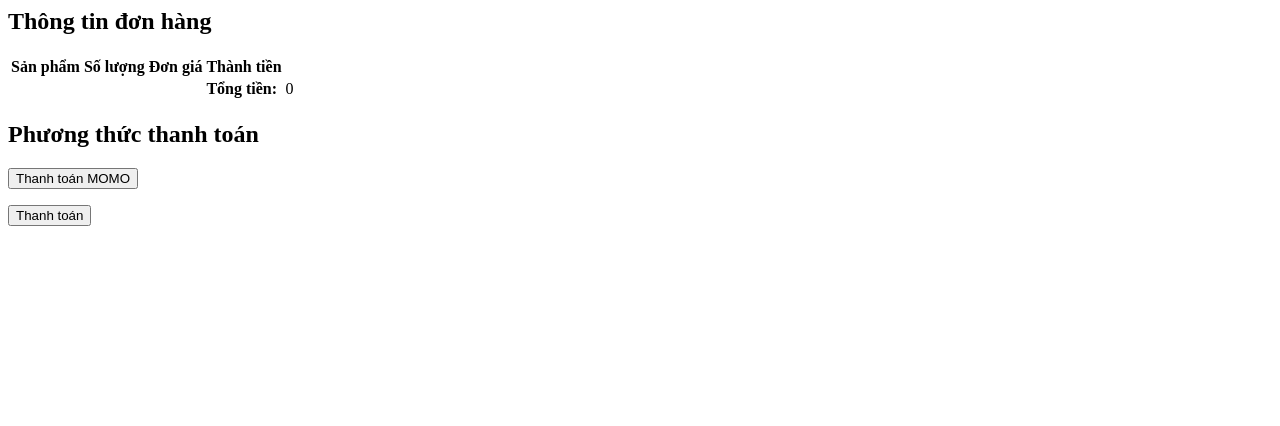
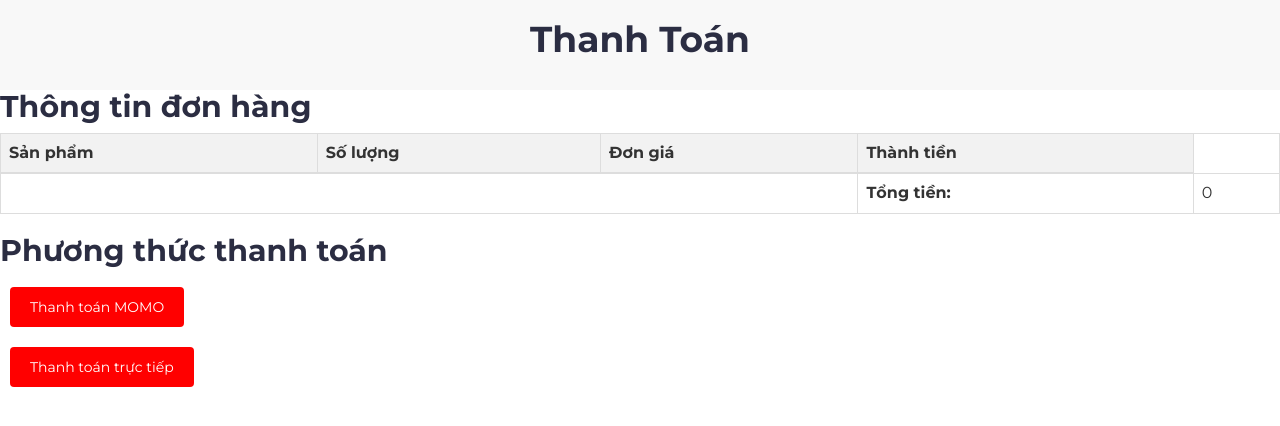
Before and after one commit to phamducmanhh/TH2N4, a PHP site: page /TH2N4-master/frontend/thanh_toan.php in a window 1280 px wide. Shown: the top 426 px of the page. Run offline with PHP 8.4, Linux system fonts and the light colour scheme; data that the repository does not hold is empty; a stand-in replaces the project's code that opens the database connection.

Commit message:
Update thanh_toan.php

```diff
--- a/frontend/thanh_toan.php
+++ b/frontend/thanh_toan.php
@@ -20,7 +20,7 @@ session_start();
         foreach ($cart as $item) {
         $totalPriceAll += $item['qty'] * $item['price'];
         }
-
+        if(isset($_POST['thanh_toan'])){
         date_default_timezone_set("Asia/Ho_Chi_Minh");
         $ngay_tao_HD=date('Y/m/d H:i:s');
         $sql='insert into hoadon (id_khachhang, tong_tien, ngay_tao) value ("'.$infoCus['id'].'", "'.$totalPriceAll.'", "'.$ngay_tao_HD.'")';
@@ -32,8 +32,7 @@ session_start();
             $sldabancu=executeSingleResult('SELECT sl_da_ban FROM sanpham WHERE id='.$key)['sl_da_ban'];
             execute('UPDATE sanpham SET so_luong="'.($sl-$value['qty']).'", sl_da_ban="'.($value['qty']+$sldabancu).'" WHERE id='.$key);
 
-        }
-
+        }}
         // Lưu chi tiết đơn hàng
         // foreach ($cart as $key => $value) {
         // execute('INSERT INTO cthoadon (id_hoadon, id_sanpham, so_luong) VALUE ("'.$id_hoadon.'", "'.$key.'", "'.$value['qty'].'")');
@@ -54,14 +53,132 @@ session_start();
             $tongSPtheoTheLoai=executeSingleResult('SELECT SUM(so_luong) AS sl FROM sanpham WHERE id_the_loai='.$item['id'])['sl'];
             execute('UPDATE theloai SET tong_sp="'.$tongSPtheoTheLoai.'" WHERE id='.$item['id']);
         }
+        // Lấy giỏ hàng từ phiên
+        $cart = $_SESSION['cart'];
+
+        // Tạo một phiên mới
+        // session_regenerate_id();
+
+        // Lưu giỏ hàng vào phiên mới
+        $_SESSION['cart'] = $cart;
         // Xóa giỏ hàng sau khi thanh toán
-        unset($_SESSION['cart']);
+        //unset($_SESSION['cart']);
     }
 
 ?>
 <style>
+/* Style the header */
+.header {
+    background-color: #f8f8f8;
+    padding: 20px;
+}
 
+.title {
+    text-align: center;
+}
+
+h1 {
+    font-size: 24px;
+    font-weight: bold;
+}
+
+/* Style the table */
+table {
+    width: 100%;
+    border-collapse: collapse;
+}
+
+th,
+td {
+    padding: 8px;
+    border: 1px solid #ddd;
+}
+
+thead th {
+    background-color: #f2f2f2;
+    text-align: left;
+}
+
+/* Style the form */
+form {
+    margin-top: 20px;
+}
+
+.form-group {
+    display: flex;
+    justify-content: flex-start;
+    align-items: center;
+}
+
+.form-group>div {
+    margin: 0 10px;
+}
+
+#ttmomo,
+#tt {
+    background-color: red;
+    color: white;
+    padding: 10px 20px;
+    border: none;
+    border-radius: 4px;
+    cursor: pointer;
+}
+
+#ttmomo:hover,
+#tt:hover {
+    background-color: #f44336;
+}
 </style>
+
+<head>
+    <meta charset="UTF-8">
+    <meta http-equiv="X-UA-Compatible" content="IE=edge">
+    <meta name="viewport" content="width=device-width, initial-scale=1.0">
+    <title><?=$title="Thanh Toán"?></title>
+
+    <!-- Google font -->
+    <link href="https://fonts.googleapis.com/css?family=Montserrat:400,500,700" rel="stylesheet">
+
+
+    <!-- Bootstrap -->
+    <link type="text/css" rel="stylesheet" href="../css/bootstrap.min.css" />
+    <link rel="stylesheet" href="https://cdnjs.cloudflare.com/ajax/libs/font-awesome/6.4.2/css/all.min.css"
+        integrity="sha512-z3gLpd7yknf1YoNbCzqRKc4qyor8gaKU1qmn+CShxbuBusANI9QpRohGBreCFkKxLhei6S9CQXFEbbKuqLg0DA=="
+        crossorigin="anonymous" referrerpolicy="no-referrer" />
+    <!-- Slick -->
+    <link type="text/css" rel="stylesheet" href="../css/slick.css" />
+    <link type="text/css" rel="stylesheet" href="../css/slick-theme.css" />
+
+    <!-- nouislider -->
+    <link type="text/css" rel="stylesheet" href="../css/nouislider.min.css" />
+
+    <!-- Font Awesome Icon -->
+    <link rel="stylesheet" href="../css/font-awesome.min.css">
+
+    <!-- Custom stlylesheet -->
+    <link type="text/css" rel="stylesheet" href="../css/style.css" />
+
+    <!-- HTML5 shim and Respond.js for IE8 support of HTML5 elements and media queries -->
+    <!-- WARNING: Respond.js doesn't work if you view the page via file:// -->
+    <!--[if lt IE 9]>
+  <script src="https://oss.maxcdn.com/html5shiv/3.7.3/html5shiv.min.js"></script>
+  <script src="https://oss.maxcdn.com/respond/1.4.2/respond.min.js"></script>
+<![endif]-->
+    <!-- jQuery library -->
+    <!-- <script src="https://ajax.googleapis.com/ajax/libs/jquery/3.4.1/jquery.min.js"></script> -->
+    <script type="text/javascript" src="../js/jquery1.min.js"></script>
+    <!-- Popper JS  -->
+    <!-- <script src="https://cdnjs.cloudflare.com/ajax/libs/popper.js/1.16.0/umd/popper.min.js"></script> -->
+    <script type="text/javascript" src="../js/popper.min.js"></script>
+</head>
+
+<body>
+
+    <div class="header">
+        <div class="title">
+            <h1>Thanh Toán</h1>
+        </div>
+    </div>
     <h2>Thông tin đơn hàng</h2>
     <table class="table table-bordered">
         <thead>
@@ -93,7 +210,7 @@ session_start();
             <tr>
                 <td colspan="3"></td>
                 <td><strong>Tổng tiền:</strong></td>
-            <td><?php echo number_format($tong_tien, 0, ',', '.'); ?></td>
+                <td><?php echo number_format($totalPriceAll, 0, ',', '.') ?></td>
             </tr>
         </tbody>
     </table>
@@ -103,20 +220,20 @@ $totalPrice = 0;
 foreach ($cart as $item) {
 $totalPrice += $item['qty'] * $item['price'];
 }
-
 // Tạo form submit
-echo '<form method="POST" action="xulythanhtoanmomo.php">';
+echo '<form method="POST" action="xulythanhtoanmomo.php" class="form-group">';
 
     // Thêm input hidden
-    echo '<input type="hidden" name="amount" value="' . $totalPrice . '">';
+    echo '<div><input type="hidden" name="amount" value="' . $totalPrice . '">';
 
     // Thêm button submit momo
-    echo '<button type="submit">Thanh toán MOMO</button>';
+    echo '<button id="ttmomo" type="submit">Thanh toán MOMO</button></div>';
+    // Đóng form
 
-    // Đóng form
     echo '</form>';
-    echo ' <form action="create_order.php" method="post">';
-    echo '<input type="submit" value="Thanh toán" onclick="createOrder();">';
+    echo '<form action="create_order.php" method="post" class="form-group">';
+    echo '<div><input id="tt" type="submit" value="Thanh toán trực tiếp" onclick="createOrder();"></div>';
     echo '</form>';
 
 ?>
+</body>
```
Lines whose indentation alone changed are shown as unchanged.
